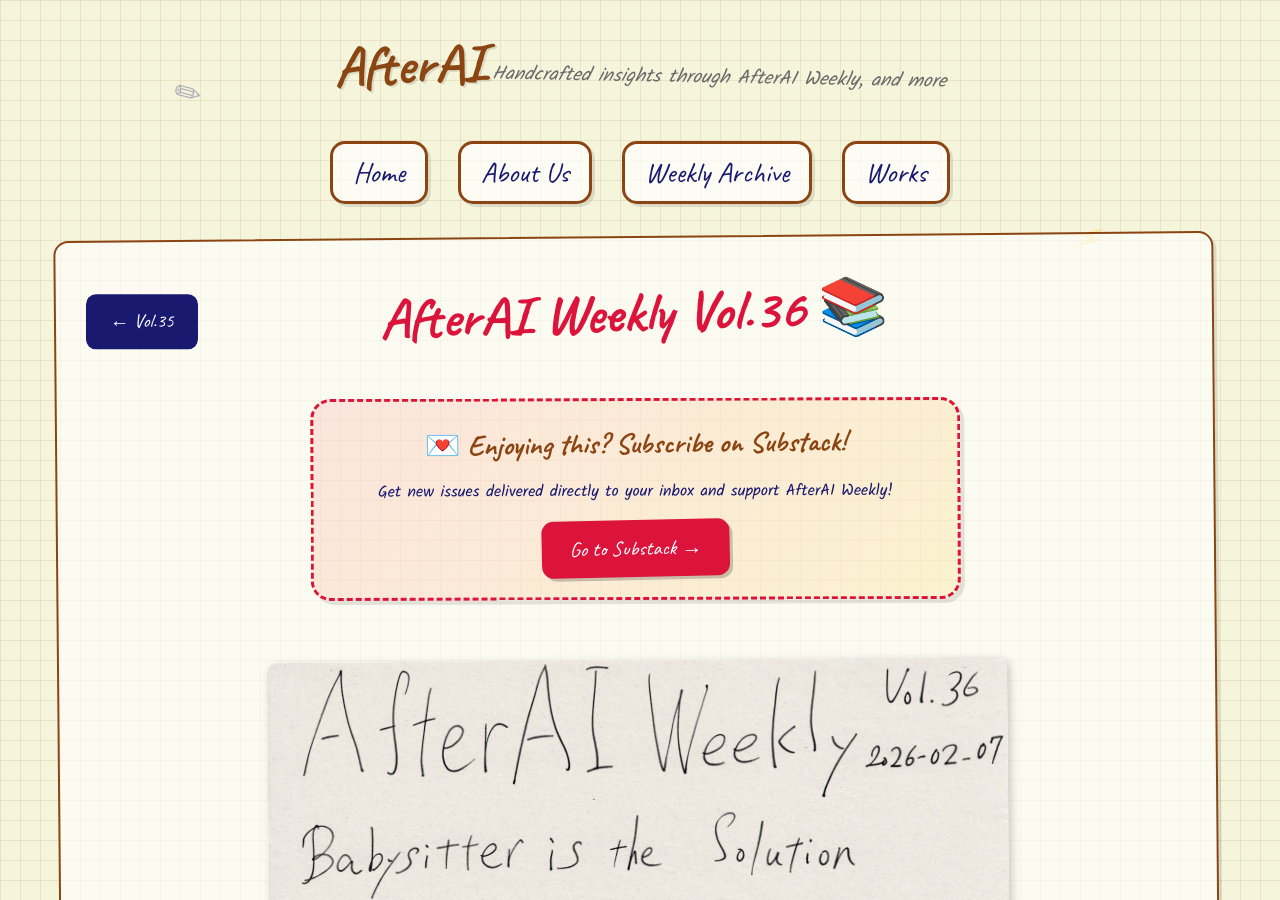
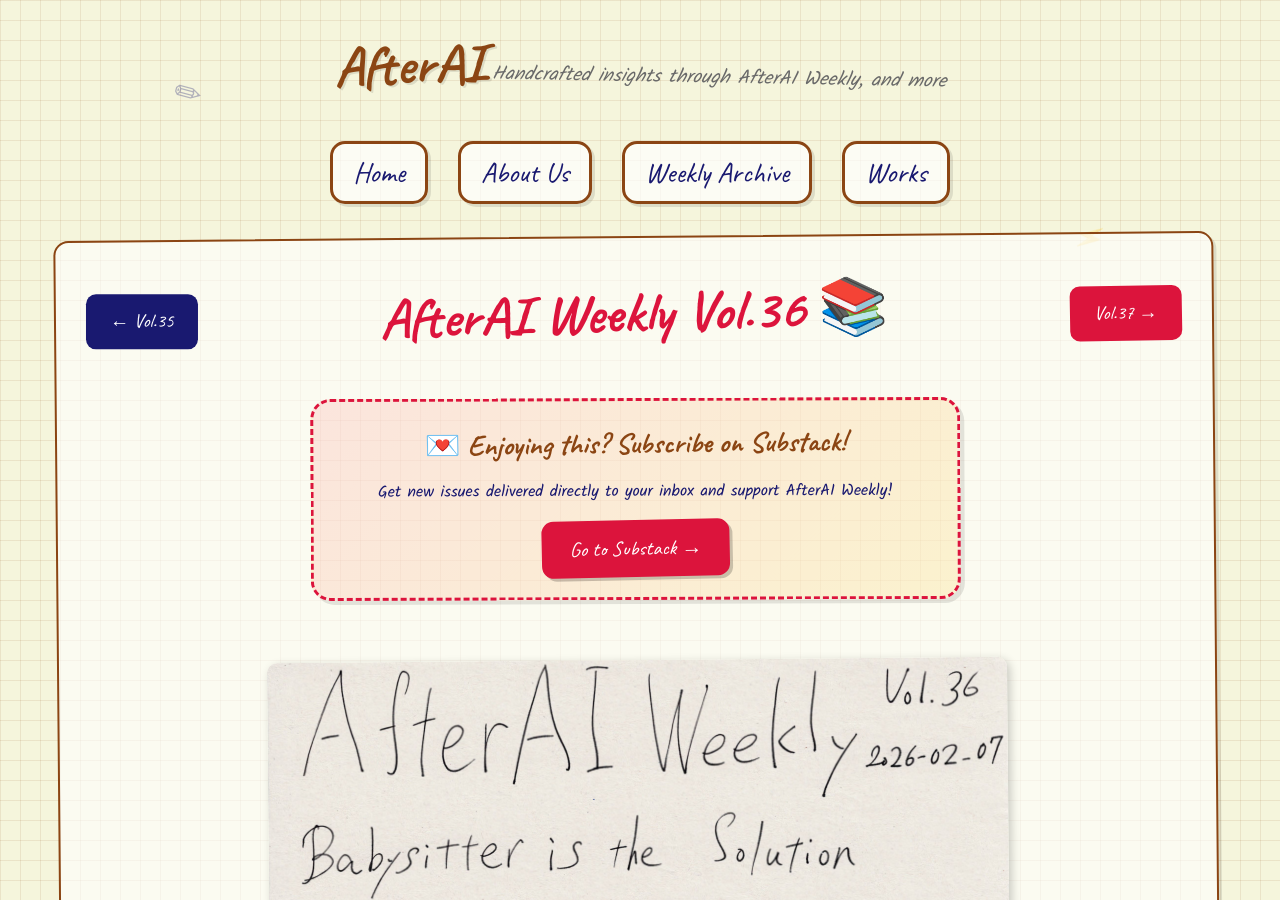
Before and after one commit to AfterAILab/AfterAILab.github.io, a Jekyll site: the page built from weekly/vol36.html, in a window 1280 px wide and 900 px high. Built offline with Jekyll 4.4.1, drawn with Linux system fonts in a browser that asks for light colours.

Commit message:
Add Vol.37

```diff
--- a/_data/weekly_issues.yml
+++ b/_data/weekly_issues.yml
@@ -113,3 +113,5 @@
   slug: vol35
 - number: 36
   slug: vol36
+- number: 37
+  slug: vol37
--- /dev/null
+++ b/weekly/vol37.html
@@ -0,0 +1,5 @@
+---
+layout: weekly_issue
+title: "AfterAI Weekly Vol.37"
+slug: vol37
+---
```
Also changed, not shown: img/weekly/en/vol37-en.jpg (added).
